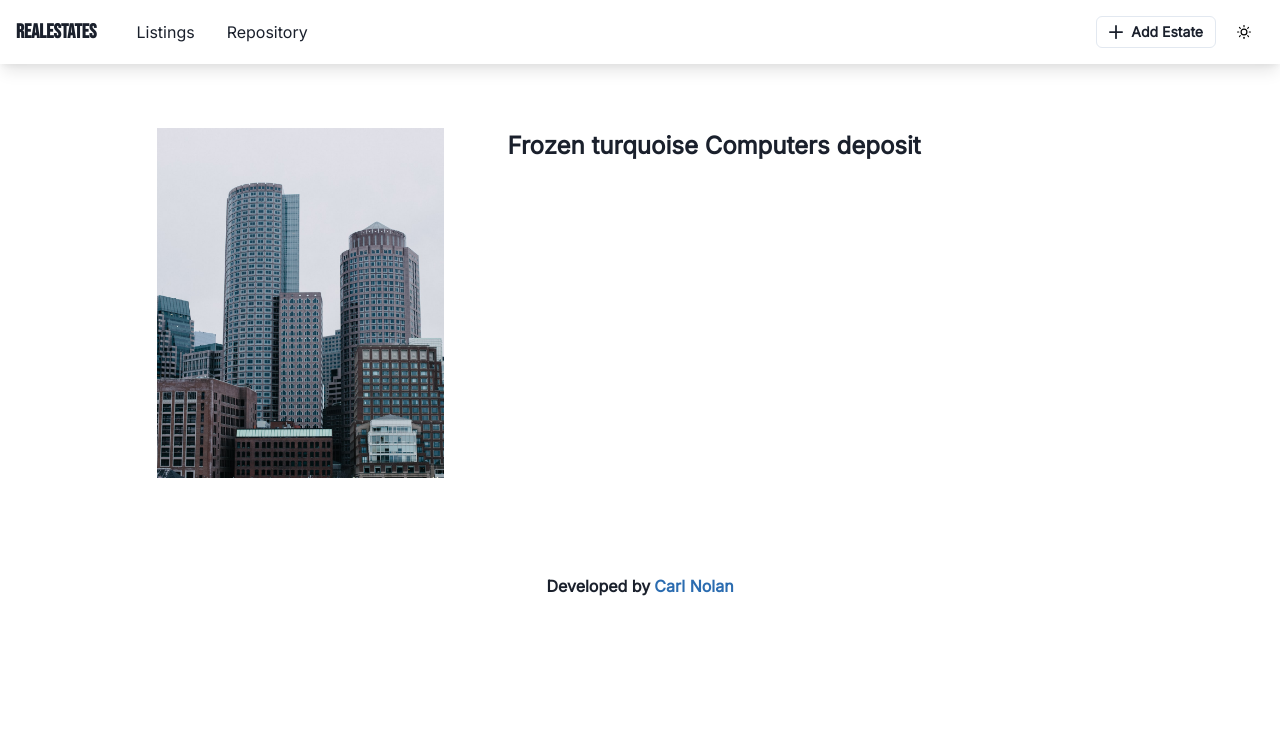
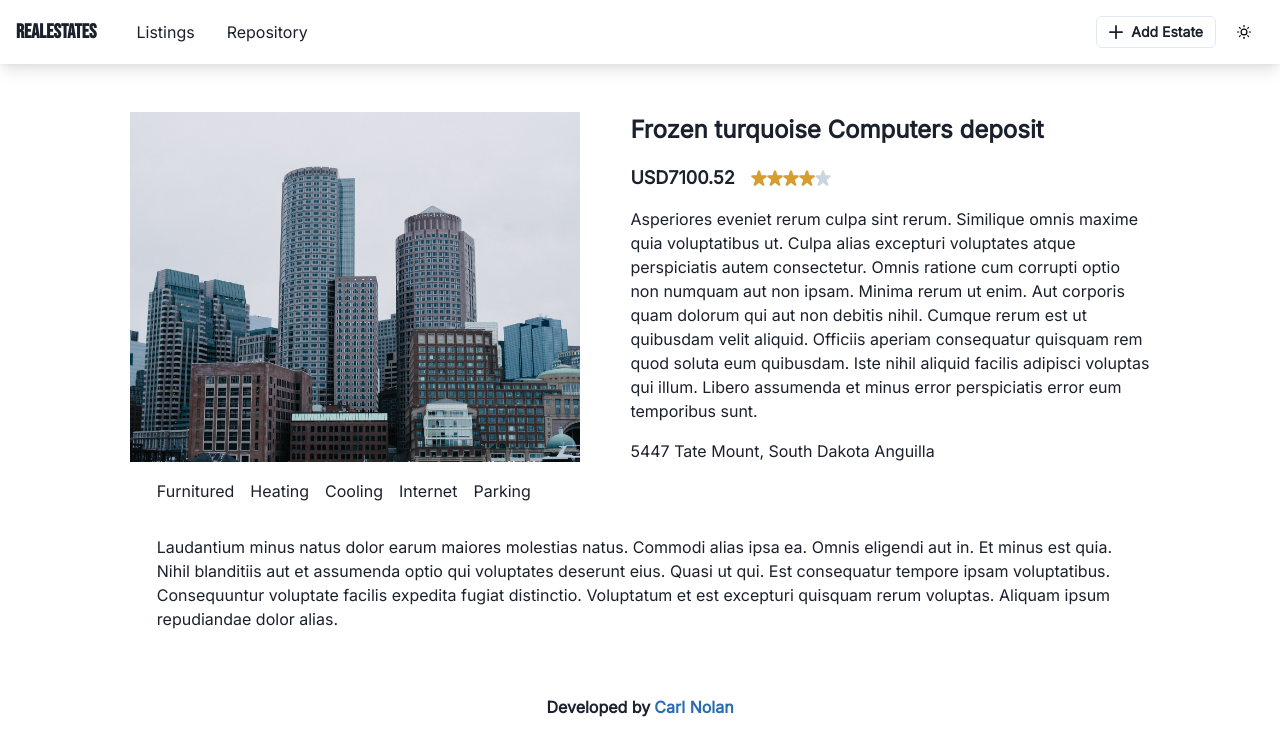
Before and after one commit to cvrlnolan/realestate_typescript, a Next.js app: page /estate/new in a window 1280 px wide. Shown: the top 756 px of the page. Built offline with nearby package versions, Linux system fonts and the light colour scheme.

Commit message:
More stuff

```diff
--- a/pages/estate/new.tsx
+++ b/pages/estate/new.tsx
@@ -2,8 +2,8 @@ import React from "react";
 import type { NextPage } from "next";
 import Image from "next/image";
 import Navbar from "@/components/layout/navbar";
-import { Flex, Box, Text, Stack, VStack } from "@chakra-ui/react";
-import { StarIcon, CheckIcon, SmallCloseIcon } from "@chakra-ui/icons";
+import { Wrap, Flex, Box, Text, Stack, List, ListItem } from "@chakra-ui/react";
+import { StarIcon } from "@chakra-ui/icons";
 import faker from "faker";
 
 const Index: NextPage = () => {
@@ -11,14 +11,7 @@ const Index: NextPage = () => {
     <>
       <Navbar>
         <Flex flexDir="column" w="full" mt={8} p={4}>
-          <Stack
-            direction={{ sm: "column", lg: "row" }}
-            w={{ sm: "full", lg: "80%" }}
-            p={4}
-            spacing={16}
-            mx={{ lg: "auto" }}
-            // justifyContent="center"
-          >
+          <Wrap w="full" justify="center" spacing="50px">
             <Box
               w="450px"
               h="350px"
@@ -34,12 +27,7 @@ const Index: NextPage = () => {
                 priority
               />
             </Box>
-            <Flex w={{ sm: "full" }} flexDir="column">
-              <Text fontSize="2xl" fontWeight="bold">
-                {faker.random.words(4)}
-              </Text>
-            </Flex>
-            {/* <Stack w={{ sm: "full", lg: "40%" }} direction="column" spacing={4}>
+            <Stack w={{ sm: "full", lg: "40%" }} direction="column" spacing={4}>
               <Text fontSize="2xl" fontWeight="bold">
                 {faker.random.words(4)}
               </Text>
@@ -62,31 +50,22 @@ const Index: NextPage = () => {
                 {faker.address.streetAddress()}, {faker.address.state()}{" "}
                 {faker.address.country()}
               </Text>
-            </Stack> */}
-          </Stack>
-          <Flex w="80%" mx="auto" p={4}>
-            {/* <Stack direction={{ sm: "column", md: "row" }} spacing={2}>
-              <HStack spacing={2}>
-                <Text color="gray.500">Furnitured</Text>
-                {Math.random() < 0.5 ? <CheckIcon /> : <SmallCloseIcon />}
-              </HStack>
-              <HStack spacing={2}>
-                <Text color="gray.500">Heating</Text>
-                {Math.random() < 0.5 ? <CheckIcon /> : <SmallCloseIcon />}
-              </HStack>
-              <HStack spacing={2}>
-                <Text color="gray.500">Cooling</Text>
-                {Math.random() < 0.5 ? <CheckIcon /> : <SmallCloseIcon />}
-              </HStack>
-              <HStack spacing={2}>
-                <Text color="gray.500">Internet</Text>
-                {Math.random() < 0.5 ? <CheckIcon /> : <SmallCloseIcon />}
-              </HStack>
-              <HStack spacing={2}>
-                <Text color="gray.500">Parking</Text>
-                {Math.random() < 0.5 ? <CheckIcon /> : <SmallCloseIcon />}
-              </HStack>
-            </Stack> */}
+            </Stack>
+          </Wrap>
+          <Flex w={{ sm: "w-full", lg: "80%" }} mx={{ lg: "auto" }} p={4}>
+            <List
+              display={{ sm: "block", lg: "inline-flex" }}
+              spacing={{ sm: 4, lg: 0 }}
+            >
+              <ListItem>Furnitured</ListItem>
+              <ListItem ml={{ lg: 4 }}>Heating</ListItem>
+              <ListItem ml={{ lg: 4 }}>Cooling</ListItem>
+              <ListItem ml={{ lg: 4 }}>Internet</ListItem>
+              <ListItem ml={{ lg: 4 }}>Parking</ListItem>
+            </List>
+          </Flex>
+          <Flex w={{ sm: "w-full", lg: "80%" }} mx={{ lg: "auto" }} p={4}>
+            <Text>{faker.lorem.sentences(10)}</Text>
           </Flex>
         </Flex>
       </Navbar>
```
